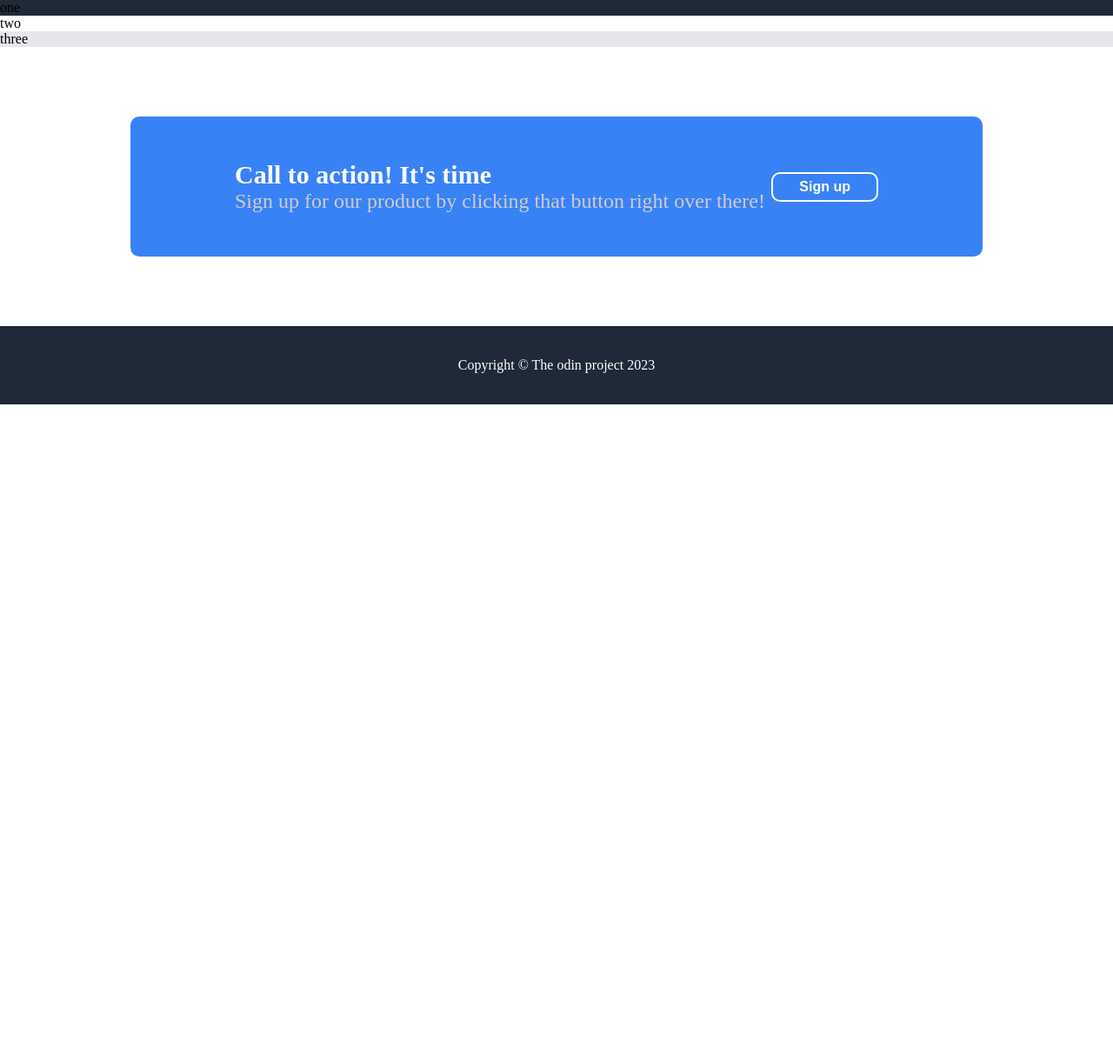
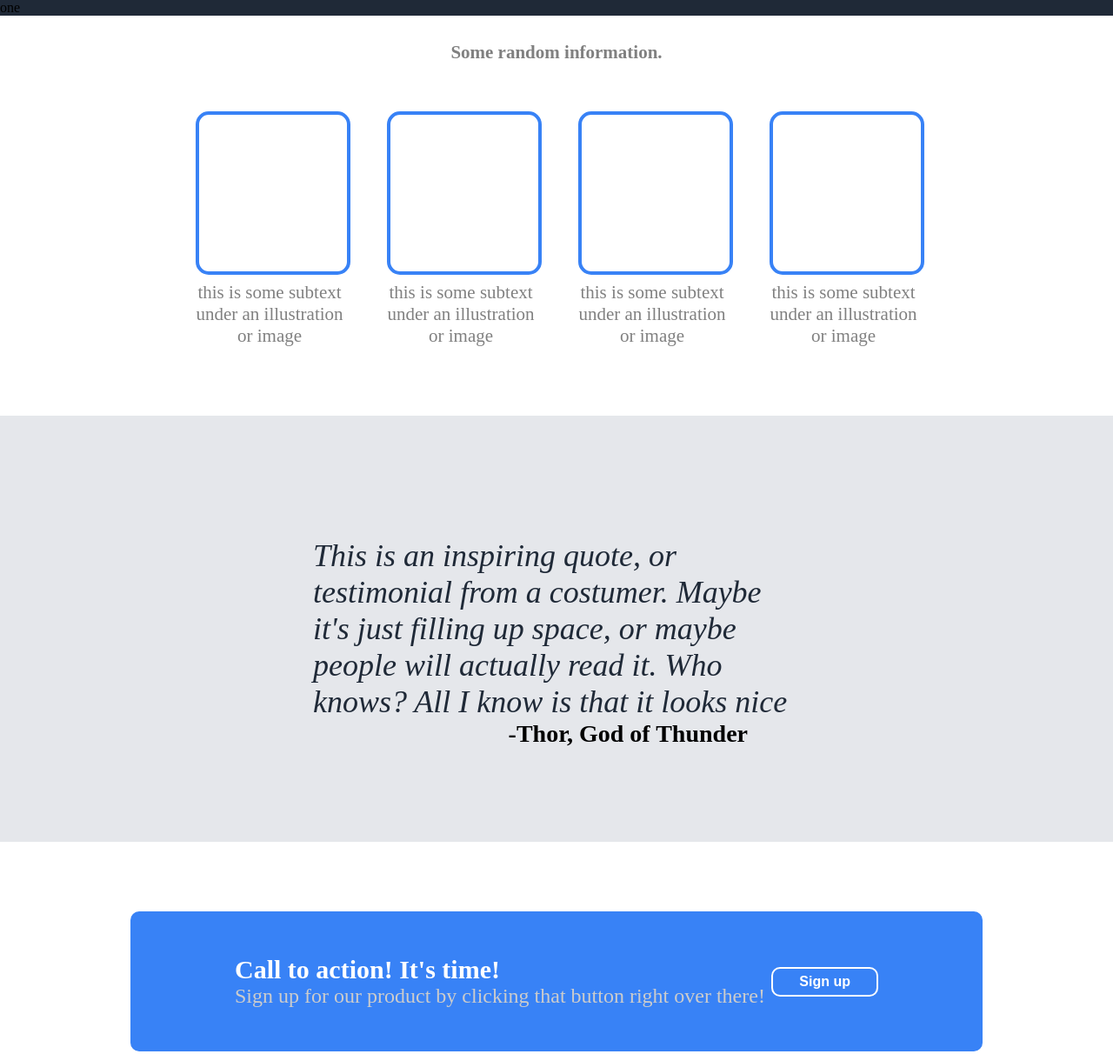
Before and after one commit to dante690dark/landing-page, a plain HTML site: page index.html in a window 1280 px wide. Shown: the top 1212 px of the page at 87% size. Before the commit the page ends 800 px from the top, so only its background shows below. Drawn offline with Linux system fonts and the light colour scheme.

Commit message:
layout the section 2

```diff
--- a/index.html
+++ b/index.html
@@ -8,12 +8,39 @@
   </head>
   <body>
     <section class="section1">one</section>
-    <section class="section2">two</section>
-    <section class="section3">three</section>
+    <section class="section2">
+      <p class="title">Some random information.</p>
+      <div>
+        <div class="box"></div>
+        <p>this is some subtext under an illustration or image</p>
+      </div>
+      <div>
+        <div class="box"></div>
+        <p>this is some subtext under an illustration or image</p>
+      </div>
+      <div>
+        <div class="box"></div>
+        <p>this is some subtext under an illustration or image</p>
+      </div>
+      <div>
+        <div class="box"></div>
+        <p>this is some subtext under an illustration or image</p>
+      </div>
+    </section>
+    <section class="section3">
+      <div>
+        <p>
+          This is an inspiring quote, or testimonial from a costumer. Maybe it's
+          just filling up space, or maybe people will actually read it. Who
+          knows? All I know is that it looks nice
+        </p>
+        <p>-Thor, God of Thunder</p>
+      </div>
+    </section>
     <section class="section4">
       <div class="card">
         <div>
-          <p>Call to action! It's time</p>
+          <p>Call to action! It's time!</p>
           <p>
             Sign up for our product by clicking that button right over there!
           </p>
@@ -21,6 +48,6 @@
         <button>Sign up</button>
       </div>
     </section>
-    <footer><p>Copyright &copy; The odin project 2023</p></footer>
+    <footer><p>Copyright &copy; The Odin project 2023</p></footer>
   </body>
 </html>
--- a/style.css
+++ b/style.css
@@ -17,12 +17,65 @@ section {
 }
 .section2 {
   background: white;
+  display: flex;
+  justify-content: center;
+  align-items: center;
+  flex-wrap: wrap;
+  gap: 50px;
+  margin: 50px;
+  padding: 60px 0;
+  padding-bottom: 120px;
 }
 .section3 {
   background: #e5e7eb;
 }
 .section4 {
   background: white;
+}
+
+/*=================================================================*/
+.title {
+  position: absolute;
+  top: 40px;
+  font-size: 36px;
+  font-weight: 800;
+}
+
+.section2 div {
+  width: 170px;
+  height: 180px;
+  display: block;
+}
+
+.section2 p {
+  margin-top: 8px;
+  text-align: center;
+  font-size: 21px;
+  color: gray;
+}
+
+.box {
+  border: 4px solid #3882f6;
+  border-radius: 15px;
+}
+
+.section3 div {
+  margin: 0 280px;
+  padding: 140px 80px;
+}
+
+.section3 p:first-child {
+  font-size: 36px;
+  color: #1f2937;
+  font-style: italic;
+}
+
+.section3 p:nth-child(2) {
+  font-size: 28px;
+  color: black;
+  float: right;
+  margin-right: 60px;
+  font-weight: bold;
 }
 
 .card {
@@ -59,7 +112,7 @@ button {
 footer {
   background: #1f2937;
   text-align: center;
-  line-height: 60px;
-  color: white;
-  padding: 15px;
+  color: #ccc;
+  padding: 35px;
+  font-size: 20px;
 }
```
